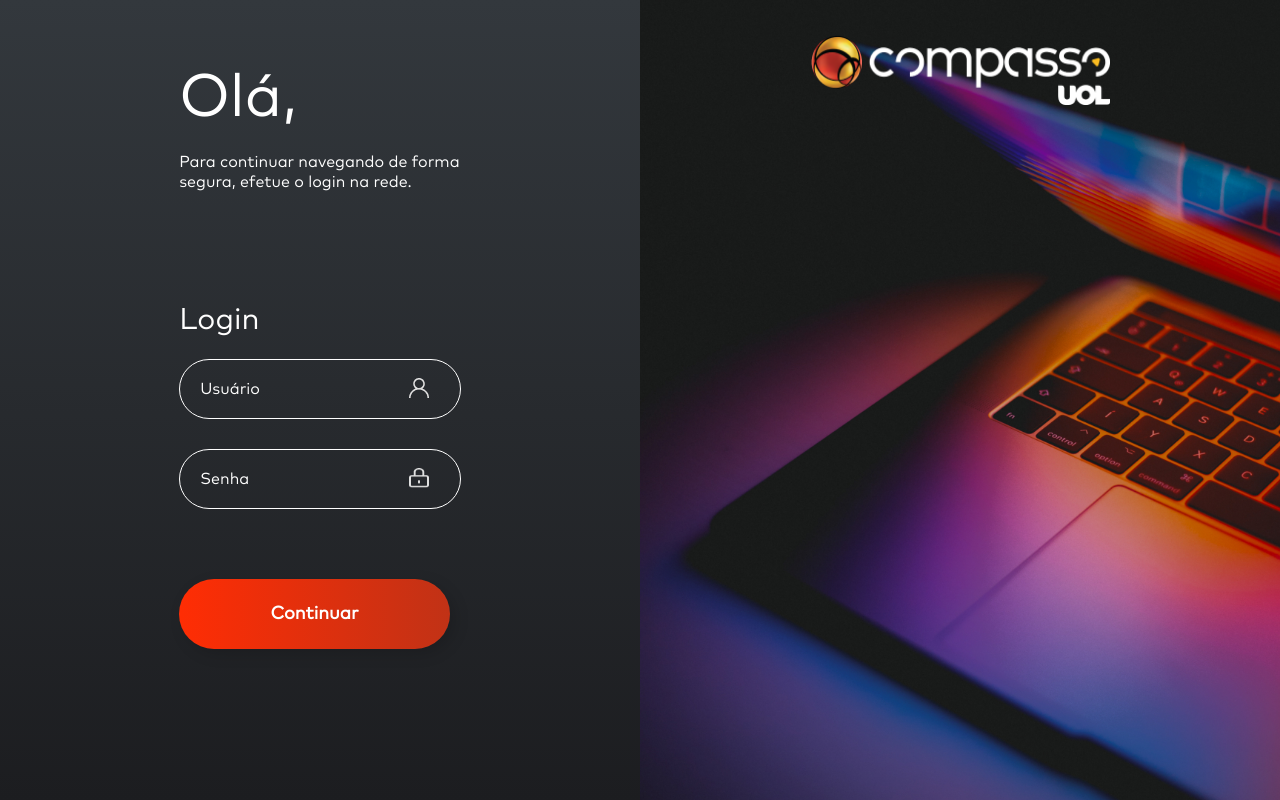
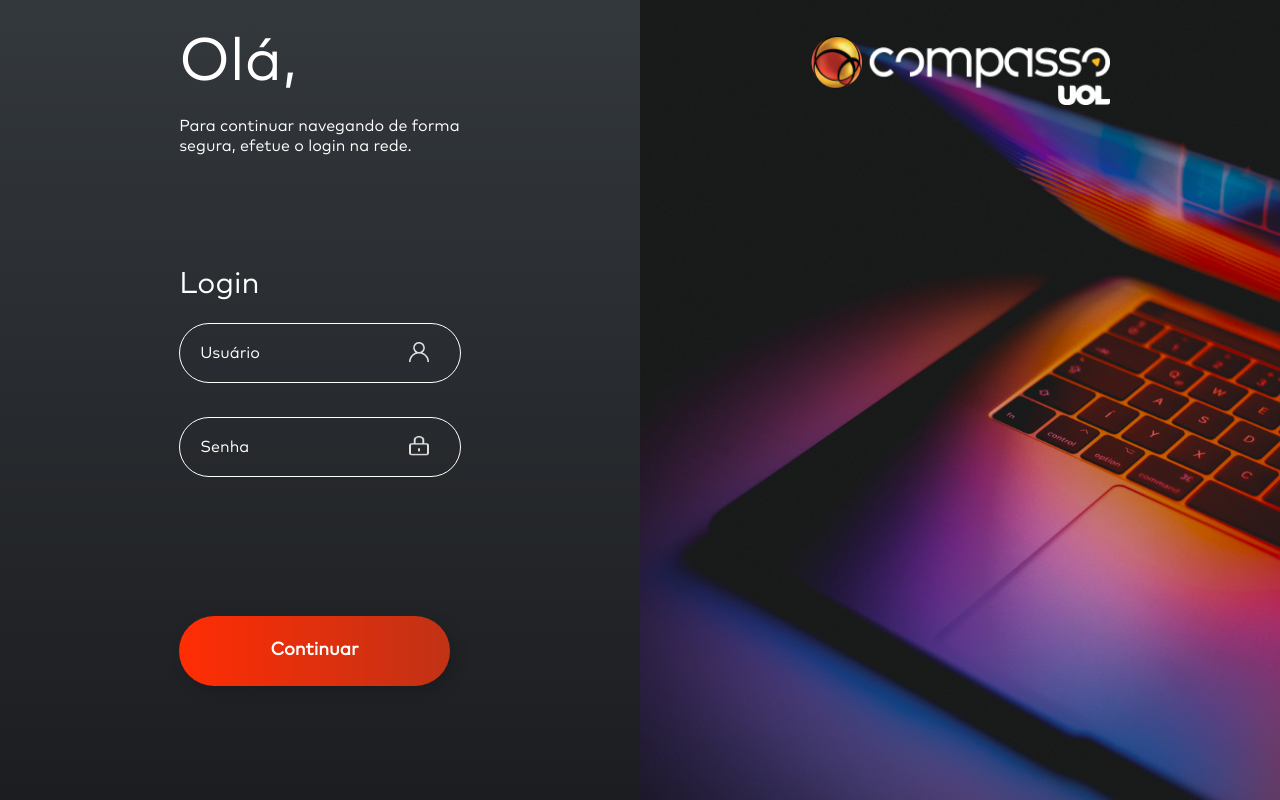
Before and after one commit to rafaelsrodrigues/Project_React, a React (Create React App) app: page / in a window 1280 px wide. Built offline with nearby package versions, Linux system fonts and the light colour scheme.

Commit message:
Feat: login functionality done

```diff
--- a/src/App.js
+++ b/src/App.js
@@ -1,21 +1,12 @@
 import React from "react";
-import { BrowserRouter, Routes, Route } from "react-router-dom";
+import AppRoutes from "./components/routes/routes";
 import { GlobalStyle } from "./global.style";
-import LoginPage from "./pages/LoginPage/LoginPage";
-import MainPage from "./pages/MainPage/MainPage";
-import SearchPage  from "./pages/SearchPage/SeachPage";
 
 function App() {
   return (
     <div>
       <GlobalStyle />
-      <BrowserRouter>
-        <Routes>
-          <Route path="/" element={<LoginPage />} />
-          <Route path="/main" element={<MainPage />} />
-          <Route path="/search" element={<SearchPage />} />
-        </Routes>
-      </BrowserRouter>
+      <AppRoutes />
     </div>
   );
 }
--- a/src/assets/developer-list/people.json
+++ b/src/assets/developer-list/people.json
@@ -26,7 +26,7 @@
       "local": "-28.264978335353234, -52.412004631674485"
     },
     {
-      "login": "seu.nome",
+      "login": "rafael.rodrigues",
       "password": 12345678,
       "local": "-28.9712132207349, -52.00882991155071"
     }
--- a/src/components/FormLogin/FormLogin.js
+++ b/src/components/FormLogin/FormLogin.js
@@ -1,17 +1,67 @@
-import React from 'react'
-import { ContinueButton, InputIcon, LoginInfoText, LoginInput } from './FormLogin.styled'
-import iconUser from "../../assets/icons/iconUser.png"
-import iconPassword from "../../assets/icons/iconPassword.png"
+import React, { useContext, useState } from "react";
+import {
+  LoginForm,
+  ContinueButton,
+  InputIcon,
+  LoginInfoText,
+  LoginInput,
+  LoginErrorMessageContainer,
+  ErrorMessageText,
+} from "./FormLogin.styled";
+
+import { useForm } from 'react-hook-form';
+import { yupResolver } from '@hookform/resolvers/yup';
+import { schema } from "../Validations/UserValidations";
+
+import iconUser from "../../assets/icons/iconUser.png";
+import iconPassword from "../../assets/icons/iconPassword.png";
+import { AuthContext } from "../Providers/auth";
+
 
 export default function FormLogin() {
+  const { login } = useContext(AuthContext);
+
+  const [name, setName] = useState("");
+  const [password, setPassword] = useState("");
+
+  const {handleSubmit,register, formState: {errors}} = useForm({
+    mode: "onBlur",
+    resolver: yupResolver(schema),
+  });
+
+
+  const onSubmit = (e) => {
+    login(name, password);
+  };
+
   return (
     <>
-    <LoginInfoText>Login</LoginInfoText>
-    <LoginInput type='text' name='user' placeholder='Usuário'></LoginInput>
-    <InputIcon src={iconUser}/>
-    <LoginInput type='password' name='password' placeholder='Senha'></LoginInput>
-    <InputIcon src={iconPassword}/>
-    <ContinueButton>Continuar</ContinueButton>
+      <LoginForm onSubmit={handleSubmit(onSubmit)}>
+        <LoginInfoText>Login</LoginInfoText>
+        <LoginInput
+          type="text"
+          name="user"
+          placeholder="Usuário"
+          value={name}
+          {...register('user')}
+          onChange={(e) => setName(e.target.value)}
+        ></LoginInput>
+        <InputIcon src={iconUser} />
+        <LoginInput
+          type="password"
+          name="password"
+          placeholder="Senha"
+          value={password}
+          {...register('password')}
+          onChange={(e) => setPassword(e.target.value)}
+        ></LoginInput>
+        <InputIcon src={iconPassword} />
+        <LoginErrorMessageContainer>
+           <ErrorMessageText>{errors.user?.message}</ErrorMessageText>
+           <ErrorMessageText>{errors.password?.message}</ErrorMessageText>
+        </LoginErrorMessageContainer>
+        <ContinueButton>Continuar</ContinueButton>
+      </LoginForm>
     </>
-  )
+  );
 }
--- a/src/components/FormLogin/FormLogin.styled.js
+++ b/src/components/FormLogin/FormLogin.styled.js
@@ -1,4 +1,8 @@
 import styled from "styled-components";
+
+export const LoginForm = styled.form`
+  width:100%;
+`
 
 export const LoginInput = styled.input`
   width: 100%;
@@ -136,8 +140,13 @@ export const LoginErrorMessageContainer = styled.div`
   justify-content: center;
   align-items: center;
   flex-direction: column;
-
-  @media screen and (max-width: 1024px) {
-    background-color: transparent;
-  }
 `;
+export const ErrorMessageText = styled.p`
+  font-family: Mark Pro;
+  font-style: normal;
+  font-weight: bold;
+  font-size: 16px;
+  line-height: 20px;
+  text-align: center;
+  color: #E9B425;
+`
--- a/src/components/MainPageFooter/MainPageFooter.js
+++ b/src/components/MainPageFooter/MainPageFooter.js
@@ -1,4 +1,4 @@
-import React, { useState } from "react";
+import React, { useContext, useState } from "react";
 import iconUser from "../../assets/icons/iconUser.png"
 import {
   FooterContainer,
@@ -16,19 +16,24 @@ import {
 
 import Timer from "../Timer/Timer"
 import { useNavigate } from "react-router-dom";
+import { AuthContext } from "../Providers/auth";
 
 export const MainPageFooter = () => {
+
+  const { logout } = useContext(AuthContext);
   const [name, setName] = useState("");
 
   function handleChange(e) {
     setName(e.target.value);
   }
 
-  const returnPage = useNavigate();
+  const returnPage = () =>{
+    logout();
+  }
 
   function onKeyEnter(e) {
     if (e.keyCode === 13) {
-      returnPage("/");
+      returnPage("/search");
     }
   }
 
--- /dev/null
+++ b/src/components/Providers/auth.js
@@ -0,0 +1,60 @@
+import React, { createContext, useEffect, useState } from "react";
+import { Navigate, useNavigate } from "react-router-dom";
+import devList from "../../assets/developer-list/people.json"
+
+export const AuthContext = createContext();
+export const AuthProvider = ({ children }) => {
+  const navigate = useNavigate();
+  const [user, setUser] = useState({});
+  const [loading, setLoading] = useState(true);
+  const list=devList.logins;
+  const [auxArray,setAuxArray] = useState([]);
+  const [aux,setAux] = useState('');
+
+
+
+  useEffect(() => {
+
+    const recoveredUser = localStorage.getItem("user");
+
+    if(recoveredUser){setUser(JSON.parse(recoveredUser))}
+    setLoading(false);
+  }, []);
+
+  const login = (name, password) => {
+      const loggedUser = {
+      name,
+      password,
+    };
+
+    setAuxArray(list.filter((person) => {
+      if( person.login === loggedUser.name &&
+      person.password == loggedUser.password){
+        setAux(person.local);
+        console.log(aux);
+      return person
+      }
+    }))
+
+
+
+    if(auxArray.length > 0){
+      navigate("/main");
+      localStorage.setItem("user", JSON.stringify(loggedUser))
+    }
+  };
+
+  const logout = () => {
+    console.log("logout");
+    localStorage.removeItem("user");
+    setUser(null);
+    navigate("/");
+  };
+
+  return (
+    <AuthContext.Provider
+      value={{ authenticated: !!user, user,loading, login, logout }}>
+      {children}
+    </AuthContext.Provider>
+  );
+};
--- /dev/null
+++ b/src/components/Validations/UserValidations.js
@@ -0,0 +1,8 @@
+import * as yup from 'yup';
+
+
+export const schema = yup.object().shape({
+  user: yup.string().required("O campo usuário é obrigatório").matches(/^[a-z]+[.]+[a-z]+$/, 'O usuario deve seguir o padrão "nome.sobrenome" '),
+
+  password: yup.string().required("A senha é obrigatória.").matches(/^[0-9]+$/, 'A senha deve conter apenas números').min(6, 'A senha deve conter ao menos 6 dígitos')
+})
--- /dev/null
+++ b/src/components/routes/routes.js
@@ -0,0 +1,33 @@
+import React,{useContext} from "react";
+import { BrowserRouter, Routes, Route, Navigate } from "react-router-dom";
+import LoginPage from "../../pages/LoginPage/LoginPage"
+import MainPage from "../../pages/MainPage/MainPage"
+import SearchPage from "../../pages/SearchPage/SeachPage.js"
+
+import { AuthProvider,AuthContext } from "../Providers/auth";
+const AppRoutes = () => {
+
+const Private = ({children}) =>{
+const {authenticated, loading} = useContext(AuthContext);
+
+if(loading){return<div>Carregando...</div>}
+
+  if(!authenticated){
+    return <Navigate to="/" />;
+    }
+    return children;
+}
+  return (
+    <BrowserRouter>
+        <AuthProvider>
+        <Routes>
+            <Route path="/" element={<LoginPage />} />
+            <Route path="/main" element={<MainPage />} />
+            <Route path="/search" element={<SearchPage />} />
+        </Routes>
+        </AuthProvider>
+    </BrowserRouter>
+  );
+};
+
+export default AppRoutes;
```
Also changed, not shown: package.json (+6 -2 lines), 1 other file (tests, documents, lock files or other folders).
